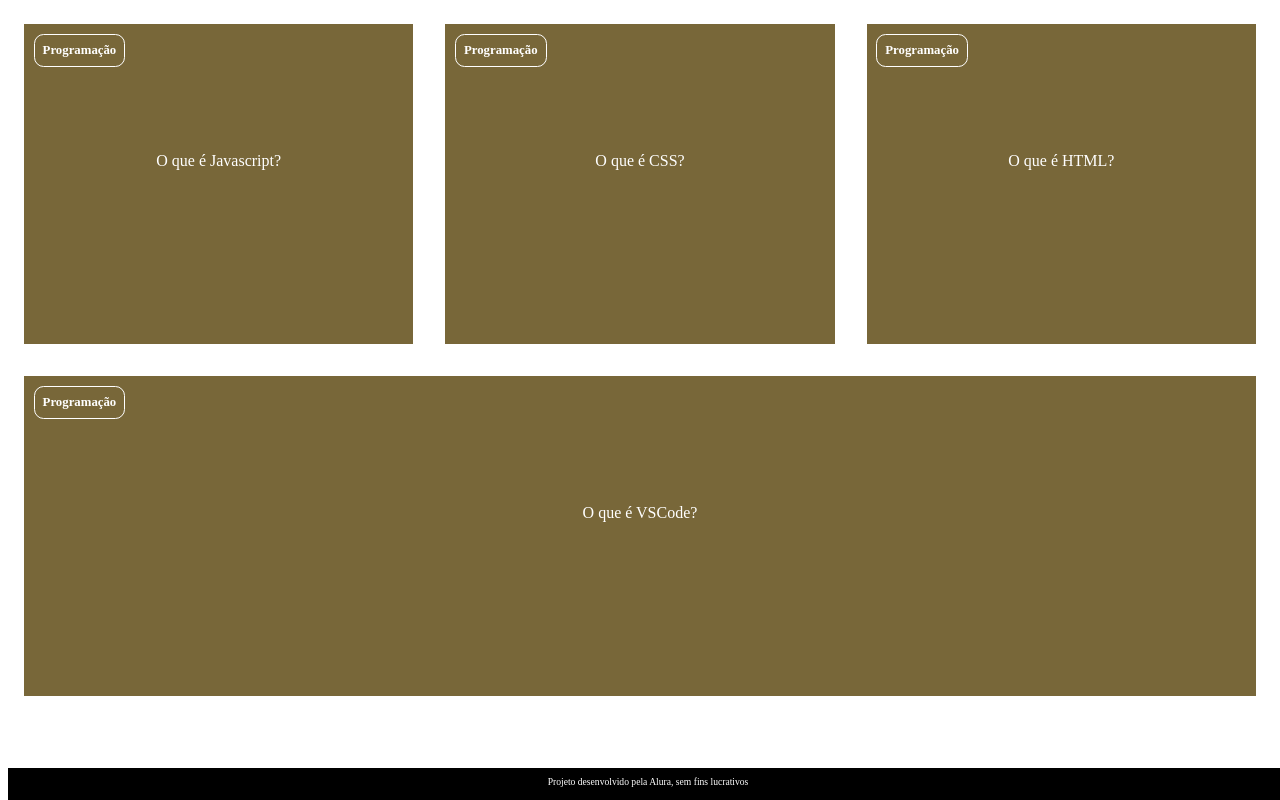
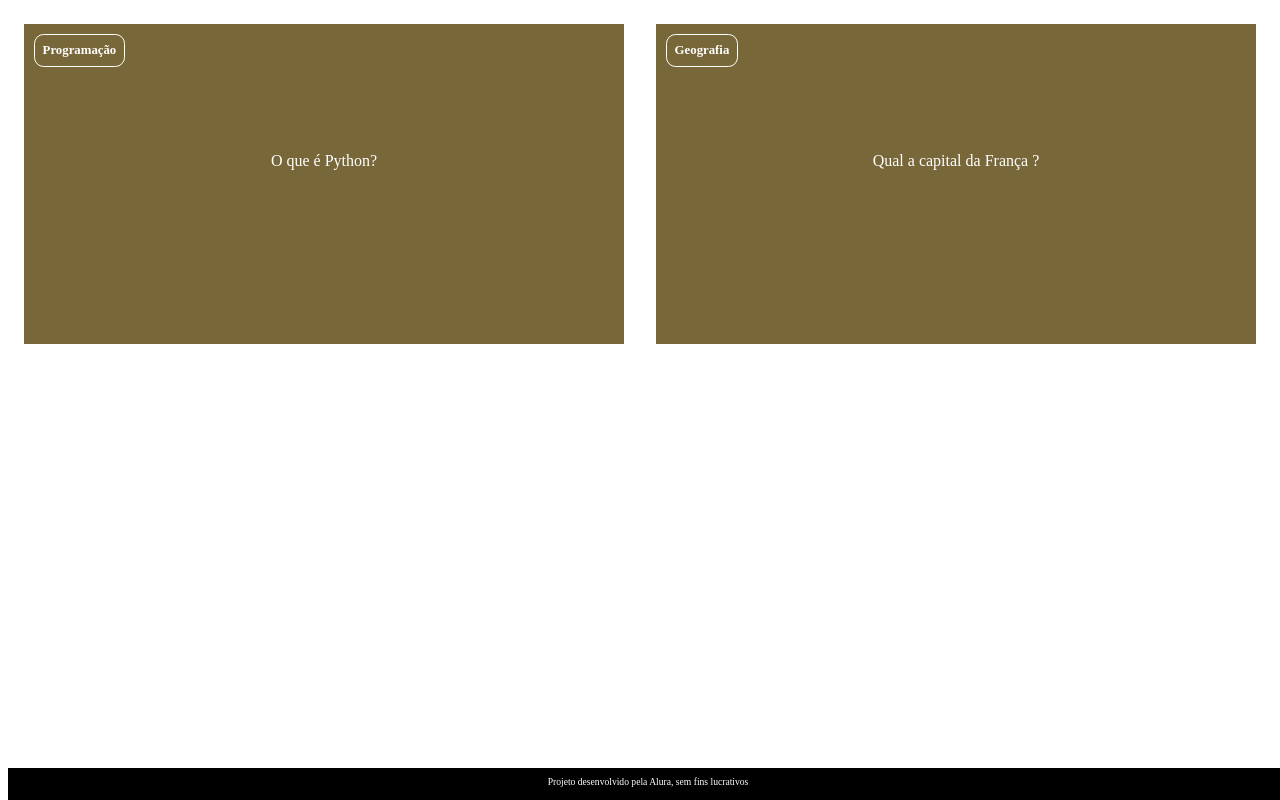
Before and after one commit to silviosnjr/CartoesDeMemorizacao, a plain HTML site: page index.html in a window 1280 px wide. Drawn offline with Linux system fonts and the light colour scheme; a web font is replaced by a local one.

Commit message:
código da reunião 6

```diff
--- a/app.js
+++ b/app.js
@@ -1,3 +1,17 @@
 function criarCartao(categoria, pergunta, resposta){
-    console.log(categoria, pergunta, resposta);
+    let cartao = document.createElement('article')
+    cartao.className = 'cartao'
+    cartao.innerHTML = `
+                <div class="cartao__conteudo">
+                    <h3>${categoria}</h3>
+                    <div class="cartao__conteudo__pergunta">
+                        <p>${pergunta}</p>
+                    </div>
+                    <div class="cartao__conteudo__resposta">
+                        <p>${resposta}</p>
+                    </div>
+                </div>
+    `
+    let container = document.getElementById("container")
+    container.appendChild(cartao)
 }
--- a/index.html
+++ b/index.html
@@ -9,7 +9,7 @@
 <body>
     <main>
         <section id="container">
-            <article class="cartao">
+            <!-- <article class="cartao">
                 <div class="cartao__conteudo">
                     <h3>Programação</h3>
                     <div class="cartao__conteudo__pergunta">
@@ -52,7 +52,7 @@
                         <p>VSCode ou Visual Studio Code é o nosso editor de código.</p>
                     </div>
                 </div>
-            </article>
+            </article> -->
         </section>
     </main>
     <footer>
```
